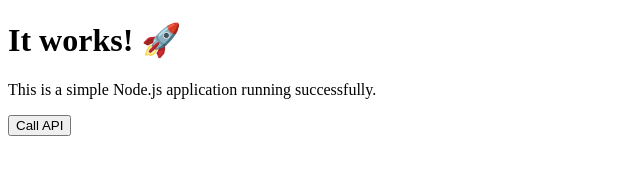
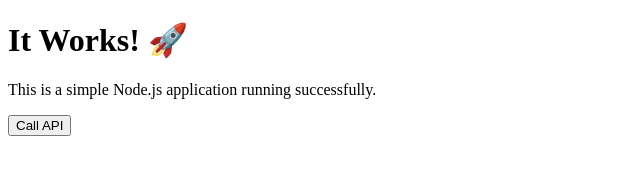
Before and after one commit to Prashali04/node-app, a website: page public/index.html in a window 1280 px wide. Shown: the whole page, without its empty margins (0-640 px from the left). Drawn offline with Linux system fonts and the light colour scheme.

Commit message:
index.html updated

```diff
--- a/public/index.html
+++ b/public/index.html
@@ -6,7 +6,7 @@
   <title>Node.js App</title>
 </head>
 <body>
-  <h1>It works! 🚀</h1>
+  <h1>It Works! 🚀</h1>
   <p>This is a simple Node.js application running successfully.</p>
   <button onclick="fetchHello()">Call API</button>
   <p id="output"></p>
```
